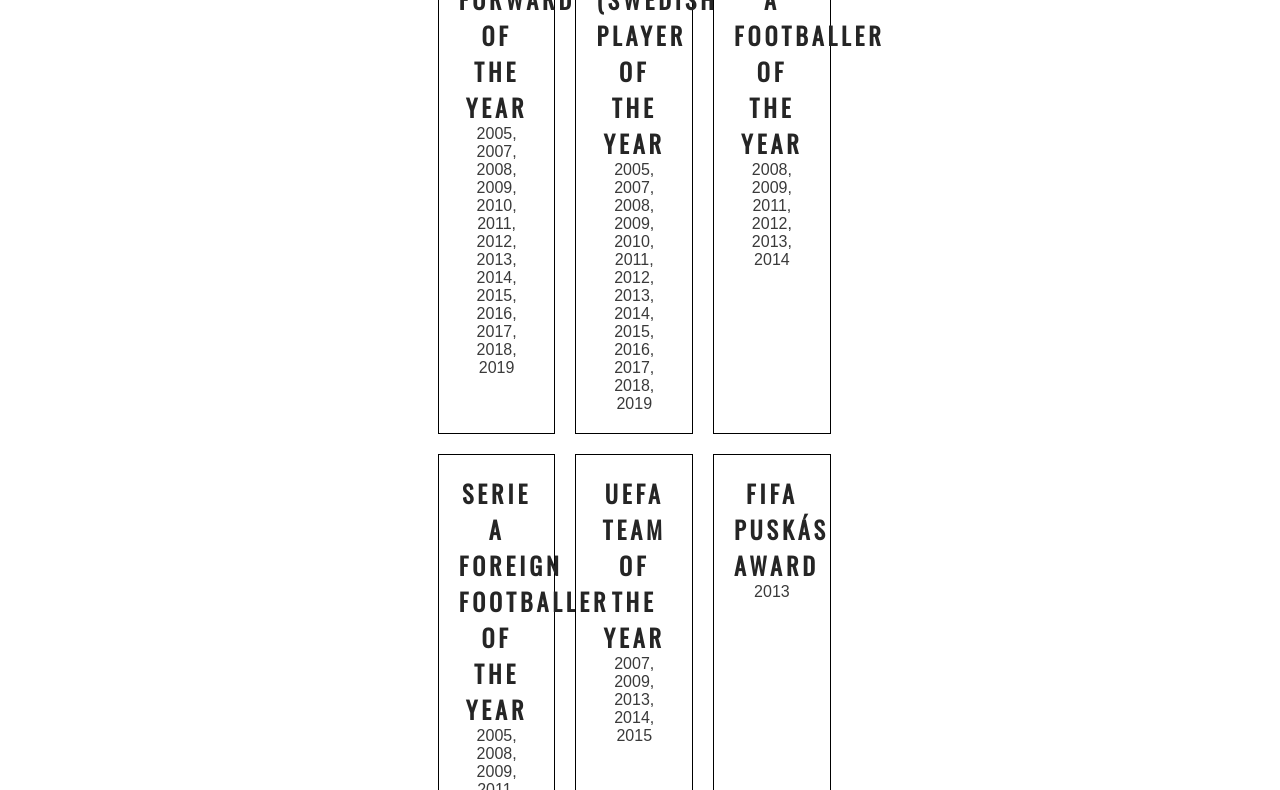
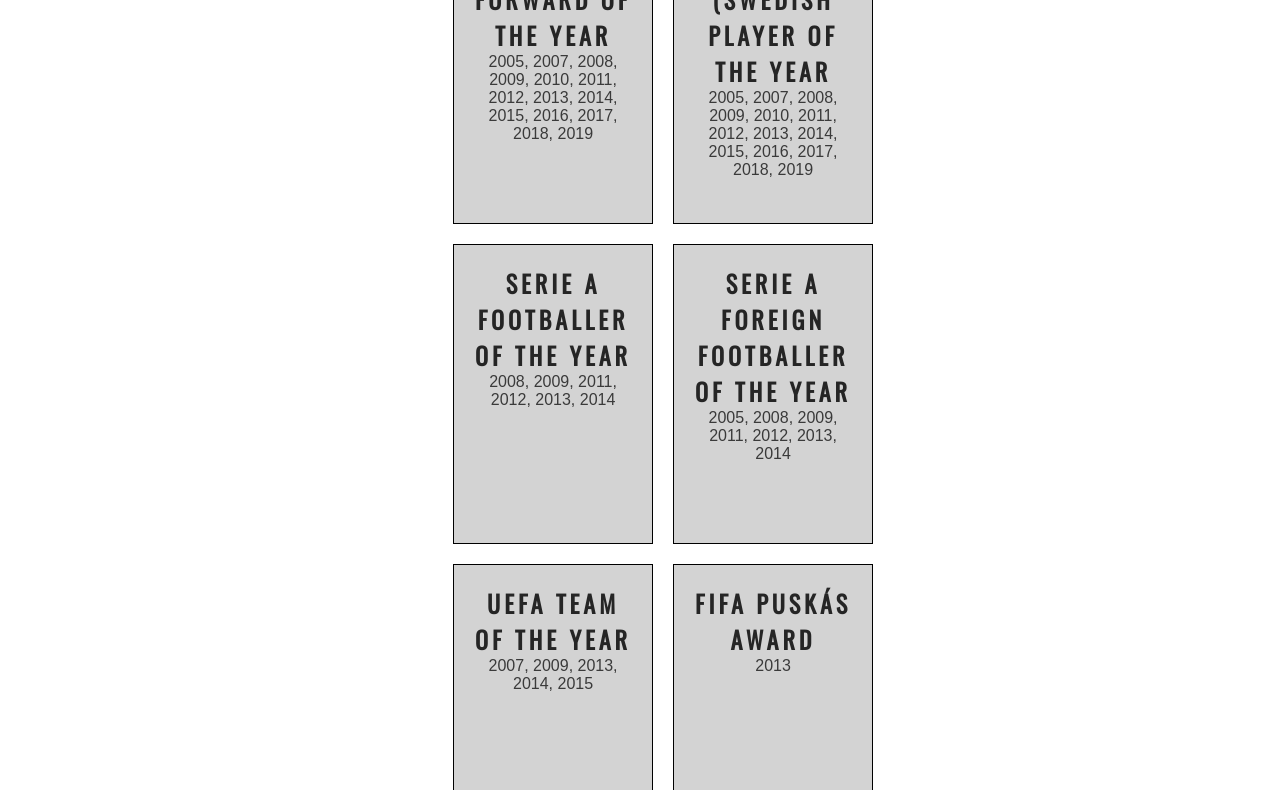
Before and after one commit to emilalmander/project1-zlatan, a plain HTML site: page awards.html in a window 1280 px wide. Shown: the part 86-876 px from the top of the page. Drawn offline with nearby package versions, Linux system fonts and the light colour scheme.

Commit message:
add style to the awards

```diff
--- a/css/style.css
+++ b/css/style.css
@@ -116,6 +116,9 @@ h1, h2 {
 .box-container {
     display: flex;
     flex-wrap: wrap;
+    justify-content: center;
+    max-width: 900px;
+
   }
 
   .box {
@@ -126,6 +129,10 @@ h1, h2 {
     margin: 10px;
     text-align: center;
     font-family: Arial, Helvetica, sans-serif;
+    background-color: lightgray;
+    height: 300px;
+    width: 200px;
+
   }
 
   .box h2 {
```
